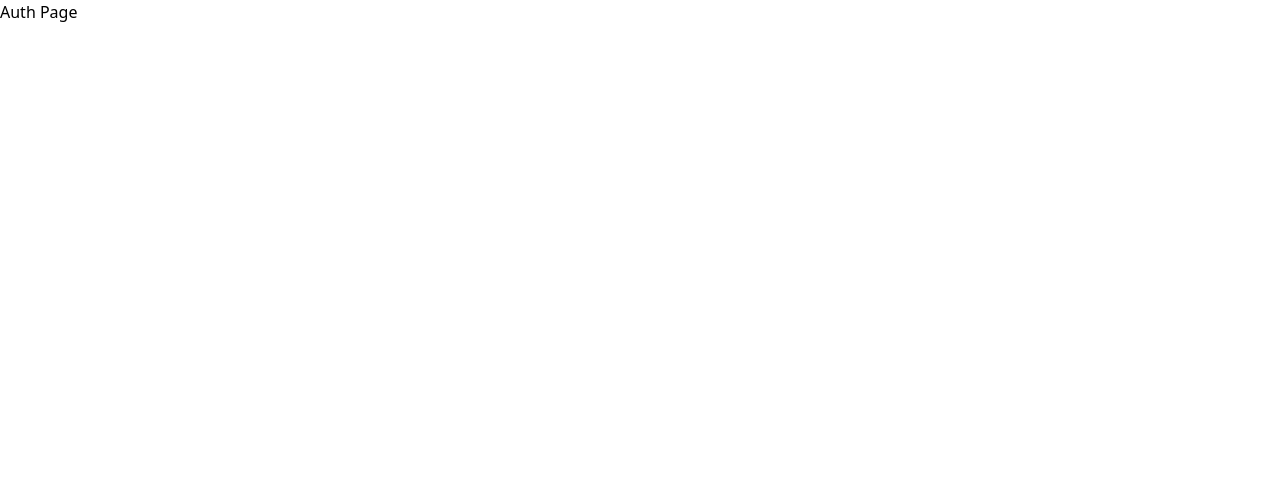
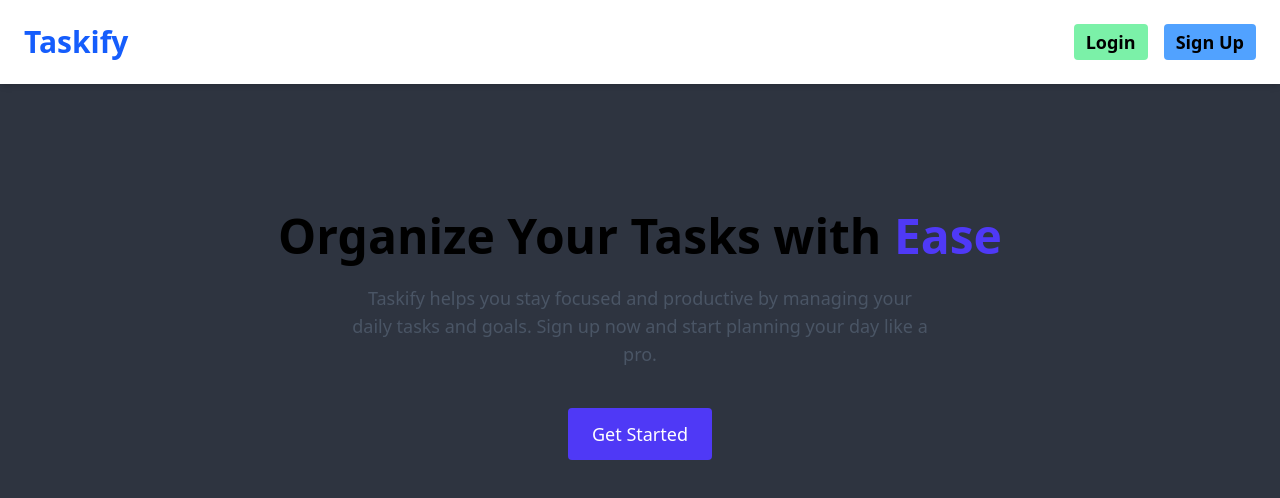
Before and after one commit to akshaykoni174285/Taskify, a Next.js app in the folder frontend/: page / in a window 1280 px wide. Shown: the top 498 px of the page. Built offline with nearby package versions, Linux system fonts and the light colour scheme.

Commit message:
updated small

```diff
--- a/frontend/src/app/page.js
+++ b/frontend/src/app/page.js
@@ -1,3 +1,49 @@
-export default function Page() {
-    return <h1>Auth Page</h1>;
-  }
+// app/page.js
+
+export default function LandingPage() {
+  return (
+    <div className="min-h-screen bg-[#2e3440]">
+
+      {/* Header Section */}
+      <header className="bg-white shadow-md p-6">
+        <div className="flex justify-between items-center mx-auto">
+          <h1 className="text-3xl font-bold text-blue-600">Taskify</h1>
+          <nav className="flex gap-4">
+            <a
+              className="rounded text-lg font-semibold bg-green-300 px-3 py-1 hover:bg-green-400 transition"
+              href="/auth/login"
+            >
+              Login
+            </a>
+            <a
+              className="rounded text-lg font-semibold bg-blue-400 px-3 py-1 hover:bg-blue-500 transition"
+              href="/auth/signup"
+            >
+              Sign Up
+            </a>
+          </nav>
+        </div>
+      </header>
+
+      {/* Main Section */}
+      <main className="flex flex-col items-center justify-center text-center py-32 px-6 bg-[#2e3440
+]">
+        <h2 className="text-4xl md:text-5xl font-extrabold mb-6">
+          Organize Your Tasks with <span className="text-indigo-600">Ease</span>
+        </h2>
+        <p className="text-lg text-gray-600 max-w-xl mb-10">
+          Taskify helps you stay focused and productive by managing your daily tasks and goals.
+          Sign up now and start planning your day like a pro.
+        </p>
+        <a
+          href="/auth/signup"
+          className="bg-indigo-600 text-white px-6 py-3 rounded text-lg hover:bg-indigo-700 transition"
+        >
+          Get Started
+        </a>
+      </main>
+
+
+    </div>
+  );
+}
```
Also changed, not shown: 1 other file (tests, documents, lock files or other folders).
